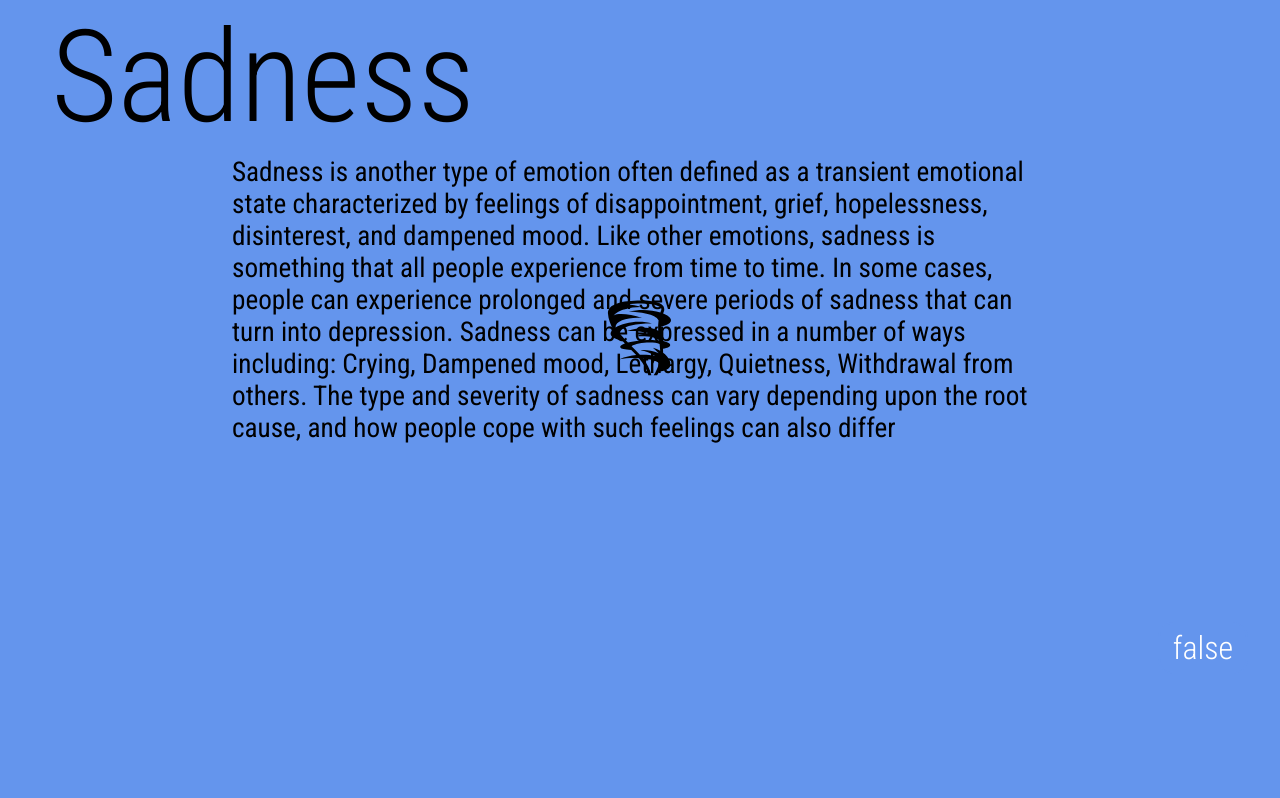
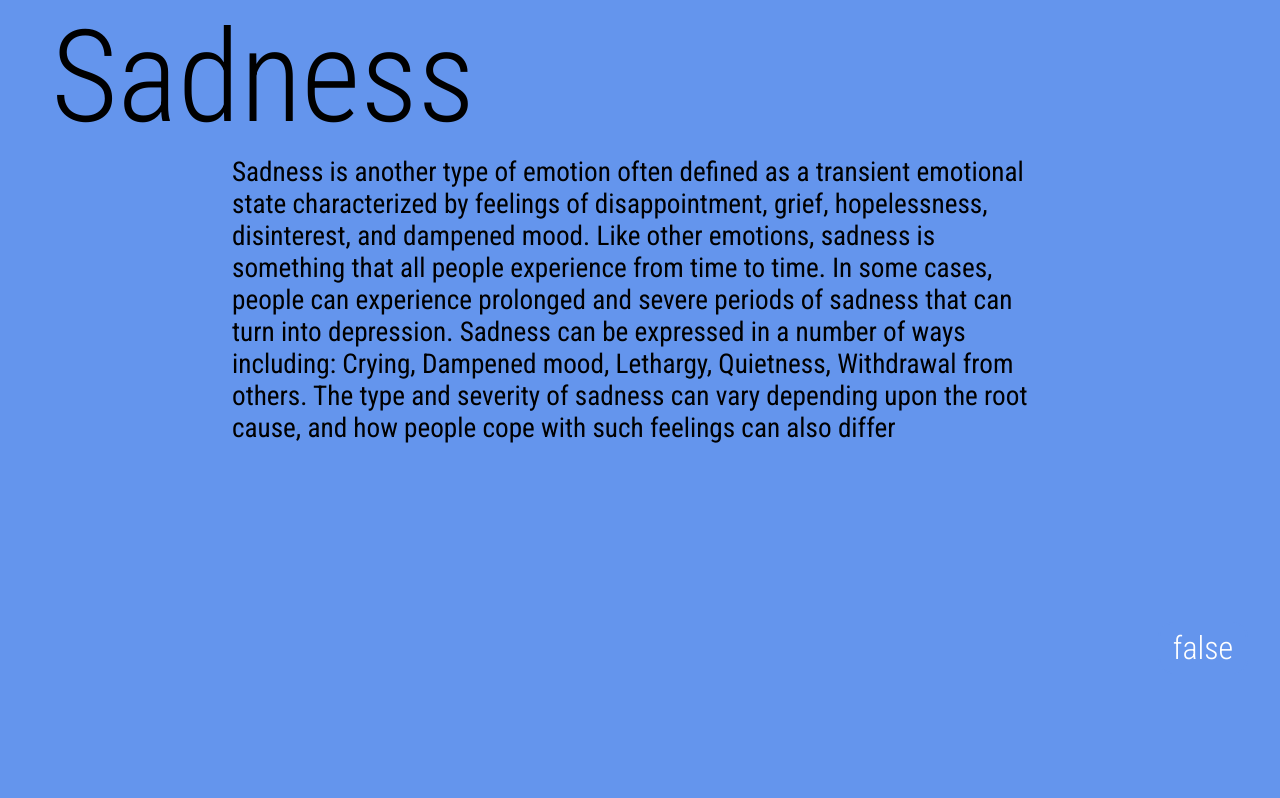
Before and after one commit to Matt-478/Emotions, a React (Create React App) app in the folder emotions-app/: page / in a window 1280 px wide. Shown: the part 862-1660 px from the top of the page. Built offline with nearby package versions, Linux system fonts and the light colour scheme; a web font is replaced by a local one.

Commit message:
Conditional rendering for tornado

```diff
--- a/emotions-app/src/components/SadnessSection.jsx
+++ b/emotions-app/src/components/SadnessSection.jsx
@@ -14,6 +14,12 @@ export default function SadnessSection({ fromIfStatement }) {
 
   const[sadness, setSadness] = useState(false)
 
+  // if(sadness) {
+  //   return (
+  //     <GiTornado size="5em" style={{position: "absolute", top: "300px"}}/>
+  //   )
+  // }
+
   return (
     <>
       <section
@@ -26,7 +32,7 @@ export default function SadnessSection({ fromIfStatement }) {
           >
             {sadObj.title}
           </h1>
-          <GiTornado size="5em"/>
+          {/* <GiTornado size="5em"/> */}
         <p
           style={{
             width: "30em",
@@ -34,6 +40,9 @@ export default function SadnessSection({ fromIfStatement }) {
             top: "8em"}}>
           {sadObj.emotionProps.text_description}
         </p>
+        {sadness ? (
+          <GiTornado size="5em" style={{position: "absolute", top: "300px"}}/>
+        ) : null}
         <DemoBtn
          toggleValue={sadness}
          setToggleValue={setSadness}
```
